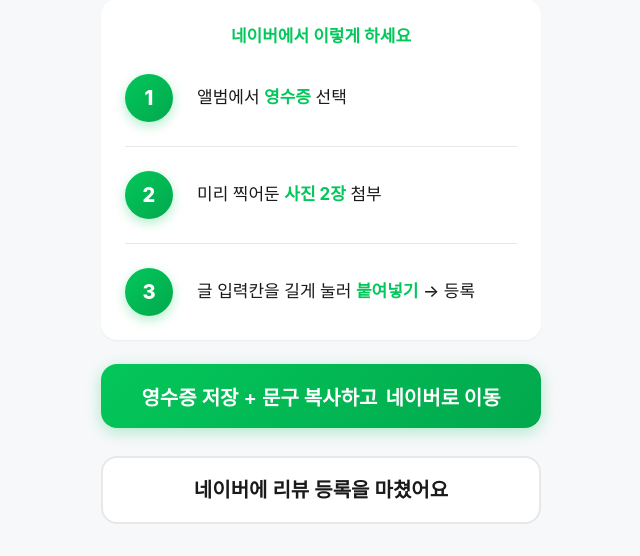
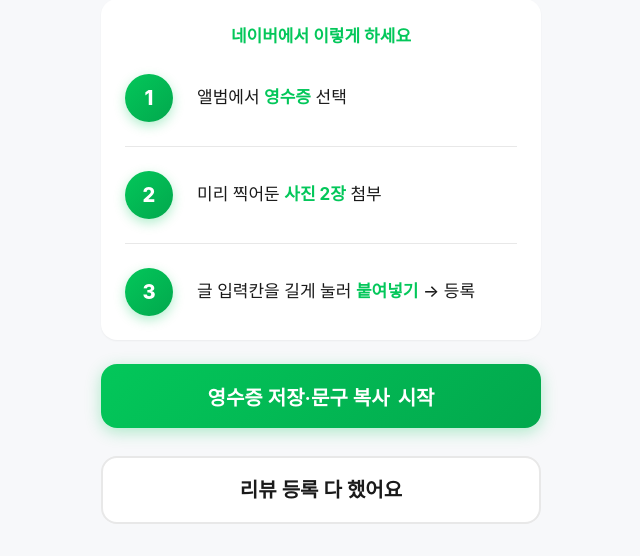
Before and after one commit to narusepopo-droid/receipt-review, a Python web app: template server/app/templates/customer/result.html in a window 1280 px wide. Shown: the part 577-1133 px from the top of the page, without its empty margins (319-959 px from the left). Run offline with Jinja, Linux system fonts and the light colour scheme; the template is opened without the code that fills it, so the values that code supplies are empty; some web fonts are replaced.

Commit message:
손님 결과 화면 버튼 문구 정리
Co-Authored-By: Claude Opus 5.5 (1M context) <noreply@anthropic.com>
Claude-Session: https://claude.ai/code/session_01Bpqoas1CSTYwN5mt5Gdr6p

```diff
--- a/server/app/static/js/customer.js
+++ b/server/app/static/js/customer.js
@@ -571,7 +571,7 @@
                 }).finally(() => {
                     this.readyToGo = true;
                     mainBtn.disabled = false;
-                    mainBtn.innerHTML = '<span>영수증 저장했으면</span><strong>네이버로 이동</strong>';
+                    mainBtn.innerHTML = '<span>저장했으면</span><strong>네이버로 이동</strong>';
                     mainBtn.classList.add('btn--pulse');
                     copyPromise.then((ok) => {
                         Toast.show(ok ? '문구가 복사되었어요. 네이버 글 입력칸에 붙여넣으세요' : '문구를 길게 눌러 복사해 주세요', ok ? 'success' : 'info', 3000);
@@ -584,7 +584,7 @@
                 // 이미지 준비 실패 → 길게 눌러 저장 안내
                 Toast.show('영수증 이미지를 길게 눌러 "사진에 저장"을 선택해 주세요', 'info', 4000);
                 this.readyToGo = true;
-                mainBtn.innerHTML = '<span>영수증 저장했으면</span><strong>네이버로 이동</strong>';
+                mainBtn.innerHTML = '<span>저장했으면</span><strong>네이버로 이동</strong>';
                 return;
             }
 
--- a/server/app/templates/customer/result.html
+++ b/server/app/templates/customer/result.html
@@ -72,14 +72,14 @@
 
 <!-- 메인 액션 버튼 -->
 <button type="button" id="mainAction" class="btn btn--primary btn--large btn--full">
-    <span>영수증 저장 + 문구 복사하고</span>
-    <strong>네이버로 이동</strong>
+    <span>영수증 저장·문구 복사</span>
+    <strong>시작</strong>
 </button>
 
 <!-- 네이버에서 등록을 마치고 돌아온 손님 -->
 <a href="/t/{{ store.store_code }}/{{ table_no }}/complete" id="doneButton"
    class="btn btn--secondary btn--large btn--full" style="margin-top: 12px; text-decoration: none; text-align: center;">
-    네이버에 리뷰 등록을 마쳤어요
+    리뷰 등록 다 했어요
 </a>
 {% endif %}
 {% endblock %}
```
